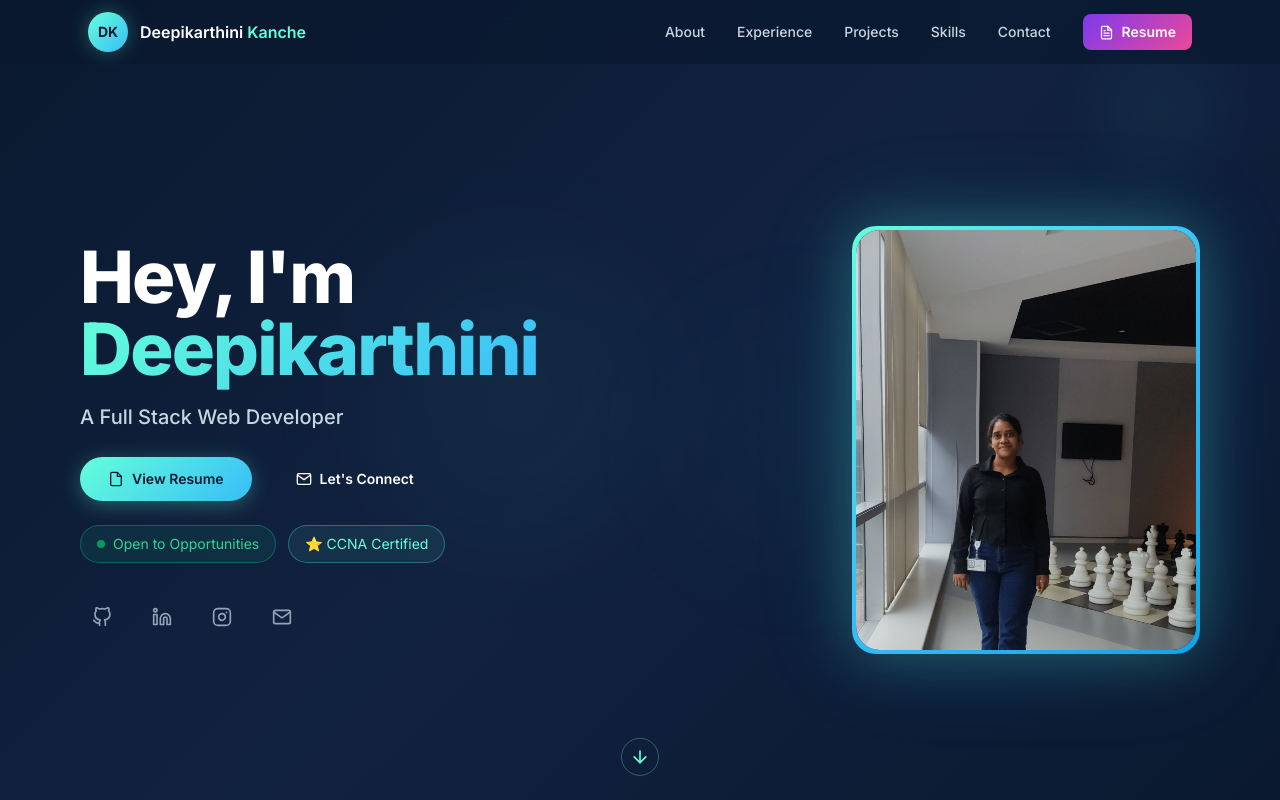
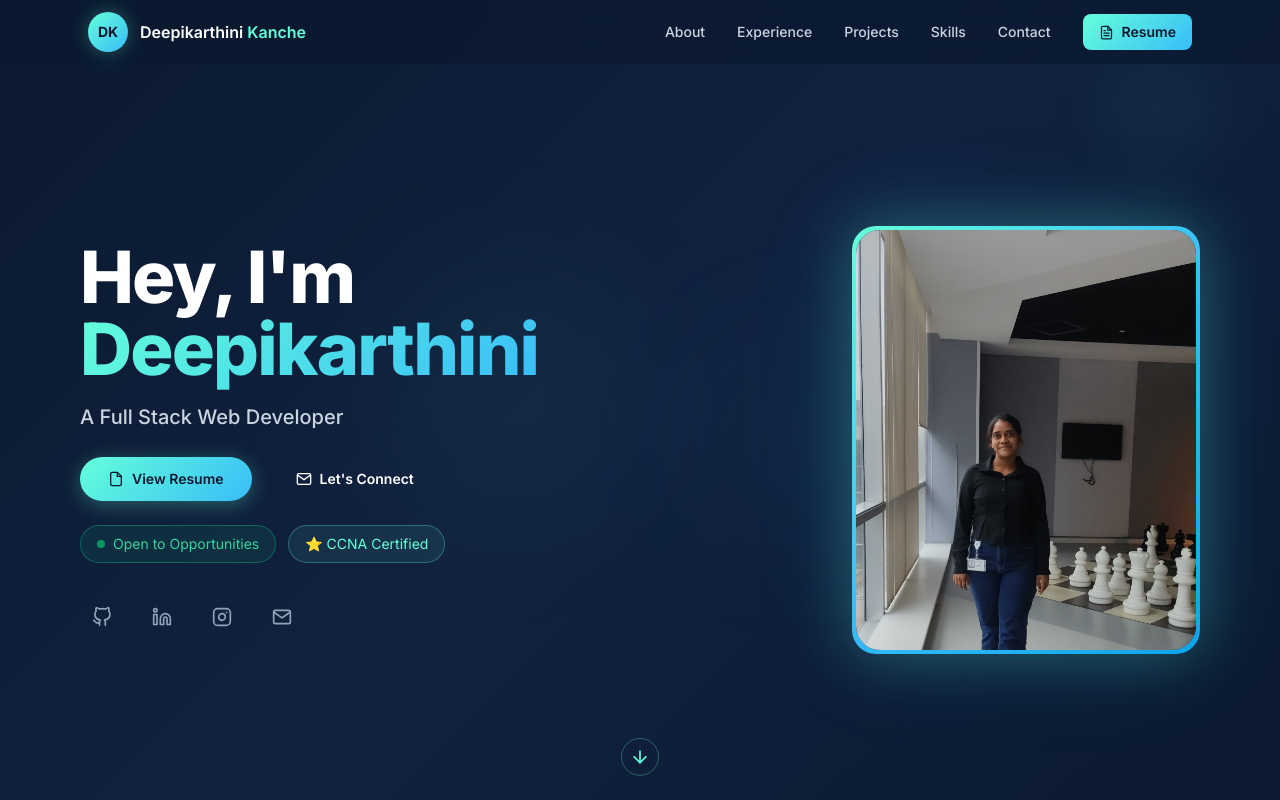
Before and after one commit to deepikarthinikanche/-deepikarthini-portfolio, a React (Vite) app: page / in a window 1280 px wide. Shown: the top 800 px of the page. Built offline with nearby package versions, Linux system fonts and the light colour scheme.

Commit message:
Update Resume button to cyan/teal gradient

```diff
--- a/src/index.css
+++ b/src/index.css
@@ -43,8 +43,8 @@
   }
 
   .gradient-btn {
-    background: linear-gradient(135deg, #7c3aed, #ec4899);
-    color: white;
+    background: linear-gradient(135deg, #64ffda, #38bdf8);
+    color: #0a192f;
     border: none;
     cursor: pointer;
     transition: opacity 0.2s, transform 0.2s;
```
